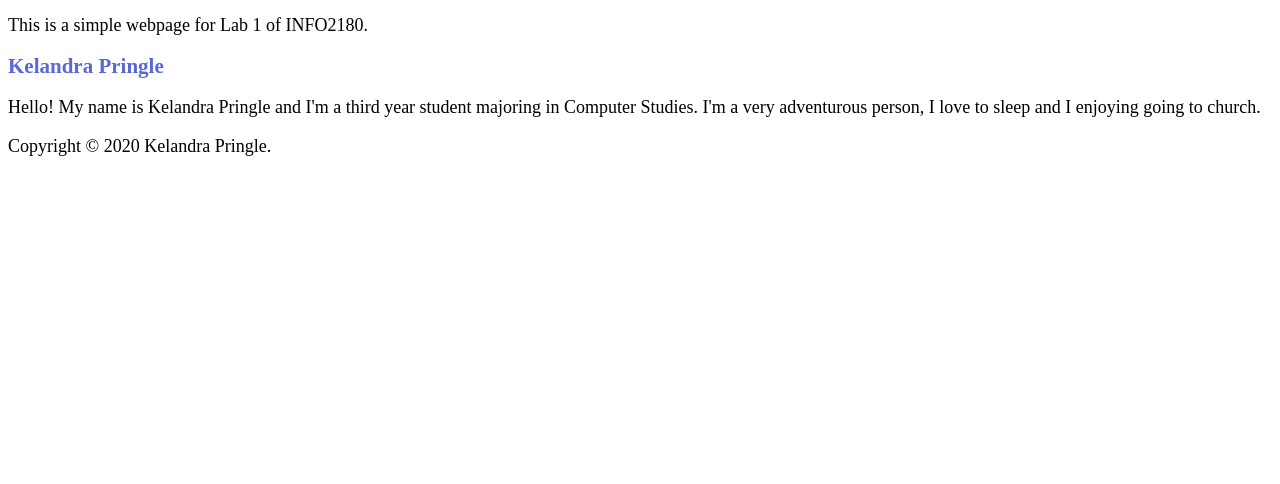
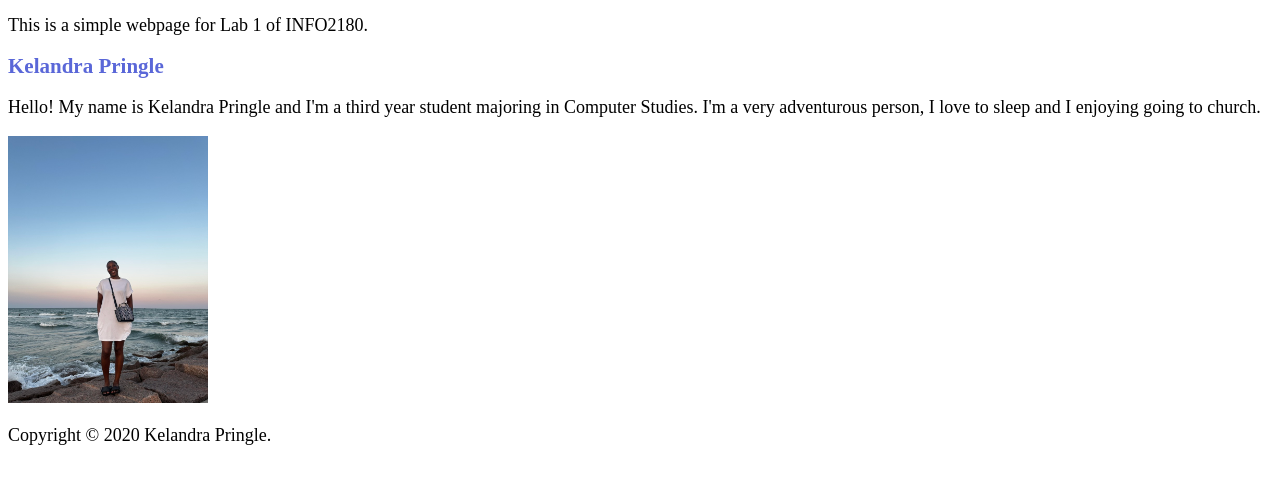
Before and after one commit to KePringles/info2180-lab1, a plain HTML site: page index.html in a window 1280 px wide. Shown: the part 46-530 px from the top of the page. Drawn offline with Linux system fonts and the light colour scheme.

Commit message:
Add image to index.html

```diff
--- a/index.html
+++ b/index.html
@@ -15,6 +15,8 @@
     <main>
         <h2>Kelandra Pringle</h2>
         <p>Hello! My name is Kelandra Pringle and I'm a third year student majoring in Computer Studies. I'm a very adventurous person, I love to sleep and I enjoying going to church.</p>
+
+        <img src="me.jpeg" alt="My photo" width="200">
     </main>
     <footer>
         <p>Copyright &copy; 2020 Kelandra Pringle.</p>
```
Also changed, not shown: me.jpeg (added).
